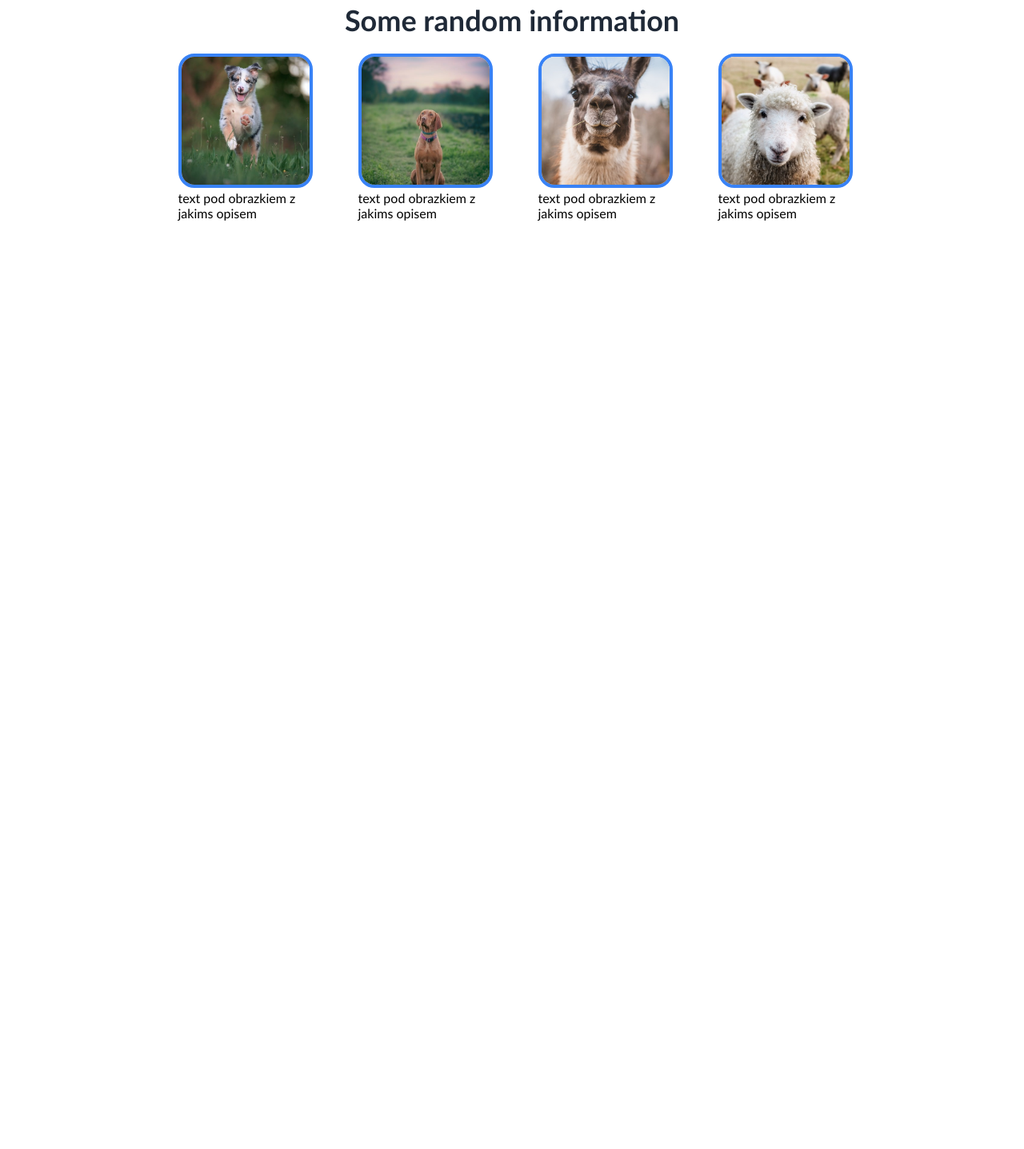
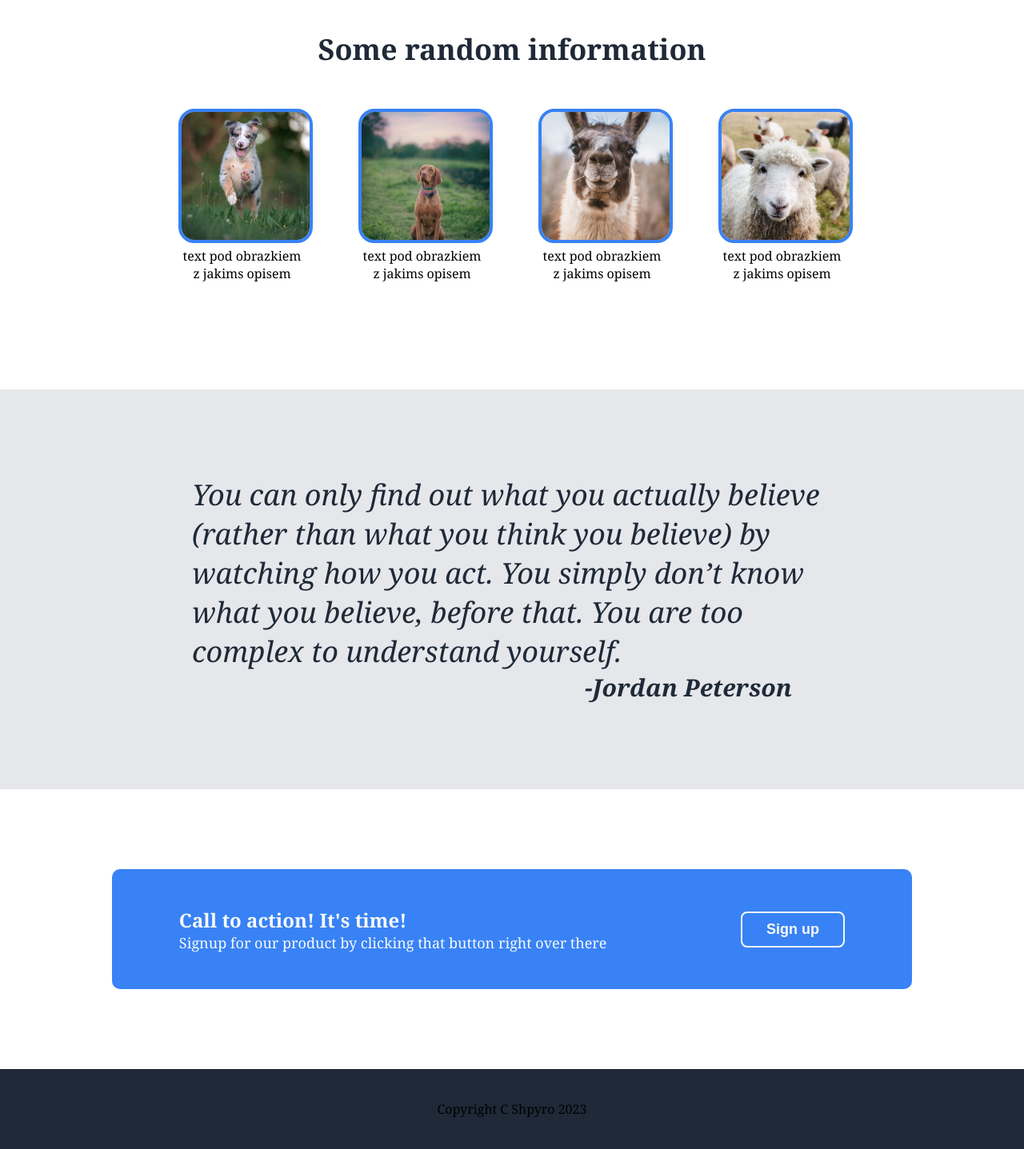
Before and after one commit to shpyro/landing-page, a plain HTML site: page index.html in a window 1280 px wide. Shown: the part 586-2023 px from the top of the page at 80% size. Before the commit the page ends 862 px from the top, so only its background shows below. Drawn offline with Linux system fonts and the light colour scheme.

Commit message:
call to action and footer added

```diff
--- a/index.html
+++ b/index.html
@@ -9,6 +9,7 @@
 </head>
 
 <body>
+
     <header>
         <div id="top-bar-container">
             <div id="top-bar-logo">
@@ -23,6 +24,7 @@
             </nav>
         </div>
     </header>
+
     <div id="hero-wrapper">
         <div id="hero-container">
             <div id="hero-left">
@@ -48,9 +50,30 @@
         </div>
     </div>
 
+    <div id="quote-wrapper">
+        <div id="quote-container">
+            <p class="quote">You can only find out what you actually believe (rather than what you think you believe) by watching how you act. You simply don’t know what you believe, before that. You are too complex to understand yourself.</p>
+            <p class="author">-Jordan Peterson</p>
+        </div>
+    </div>
 
-<footer>
+    <div id="call-wrapper">
+        <div id="call-container">
+            <div id="call-left">
+                <p class="call-title">Call to action! It's time!</p>
+                <p class="call-text">Signup for our product by clicking that button right over there</p>
+            </div>
+            <div id="call-right">
+                <button class="call-signup-button">Sign up</button>
+            </div>
+        </div>
+    </div>
 
-</footer>
+    <footer>
+            <div id="footer-wrapper">
+                <p class="footer-text">Copyright C Shpyro 2023</p>
+            </div>
+    </footer>
+
 </body>
 </html>
--- a/style.css
+++ b/style.css
@@ -1,5 +1,5 @@
 body {
-    font-family:'Gill Sans', 'Gill Sans MT', Calibri, 'Trebuchet MS', sans-serif;
+    font-family: 'Georgia', sans-serif;
 
 }
 
@@ -84,6 +84,7 @@ header {
     object-fit: cover;
     width:500px;
     height:250px;
+    border-radius: 10px;
 
 }
 
@@ -104,12 +105,13 @@ header {
     display:flex;
     flex-direction: column;
     align-items: center;
+    height:500px;
 }
 .information-section-title {
     font-size: 36px;
-    font-weight: 800;
+    font-weight: bolder;
     color: #1F2937;
-    margin: 20px;
+    margin: 50px;
 
 }
 #information-boxes-container {
@@ -120,6 +122,7 @@ header {
 
 .box {
     width: 160px;
+    text-align: center;
 
 }
 .box img {
@@ -129,3 +132,73 @@ header {
     border-radius: 20px;
     object-fit:cover;
 }
+#quote-wrapper {
+    display: flex;
+    justify-content: center;
+    align-items: center;
+    background-color: #E5E7EB;
+    font-size: 36px ;
+    color: #1F2937;
+    font-weight: lighter;
+    font-style:italic;
+    height: 500px;
+}
+
+#quote-container {
+    width: 800px;
+
+}
+.author {
+        text-align: right;
+        font-size: 30px;
+        margin-right: 50px;
+        font-weight: bold;
+}
+
+#call-wrapper {
+    display: flex;
+    justify-content: center;
+}
+#call-container {
+    margin: 100px;
+    display:flex;
+    align-items: center;
+    justify-content:space-around;
+    width: 1000px;
+    height: 150px;
+    background-color: #3882F6;
+    border-radius: 10px;
+    color: #F9FAF8;
+}
+.call-title {
+    font-weight: bold;
+    font-size: 24px;
+}
+.call-text {
+    font-size: 18px;
+}
+
+.call-signup-button {
+    padding: 10px;
+    background-color: #3882F6;
+    border: 2px solid;
+    color:#F9FAF8;
+    font-weight: 800;
+    font-size: 18px;
+    margin: 10px 0 10px 0;
+    width: 130px;
+    border-radius: 8px;
+}
+
+footer {
+    background-color: #1F2937;
+    display:flex;
+    justify-content: center;
+    align-items: center;
+}
+#footer-wrapper {
+    height:100px;
+    display: flex;
+    justify-content: center;
+    align-items: center;
+}
```
